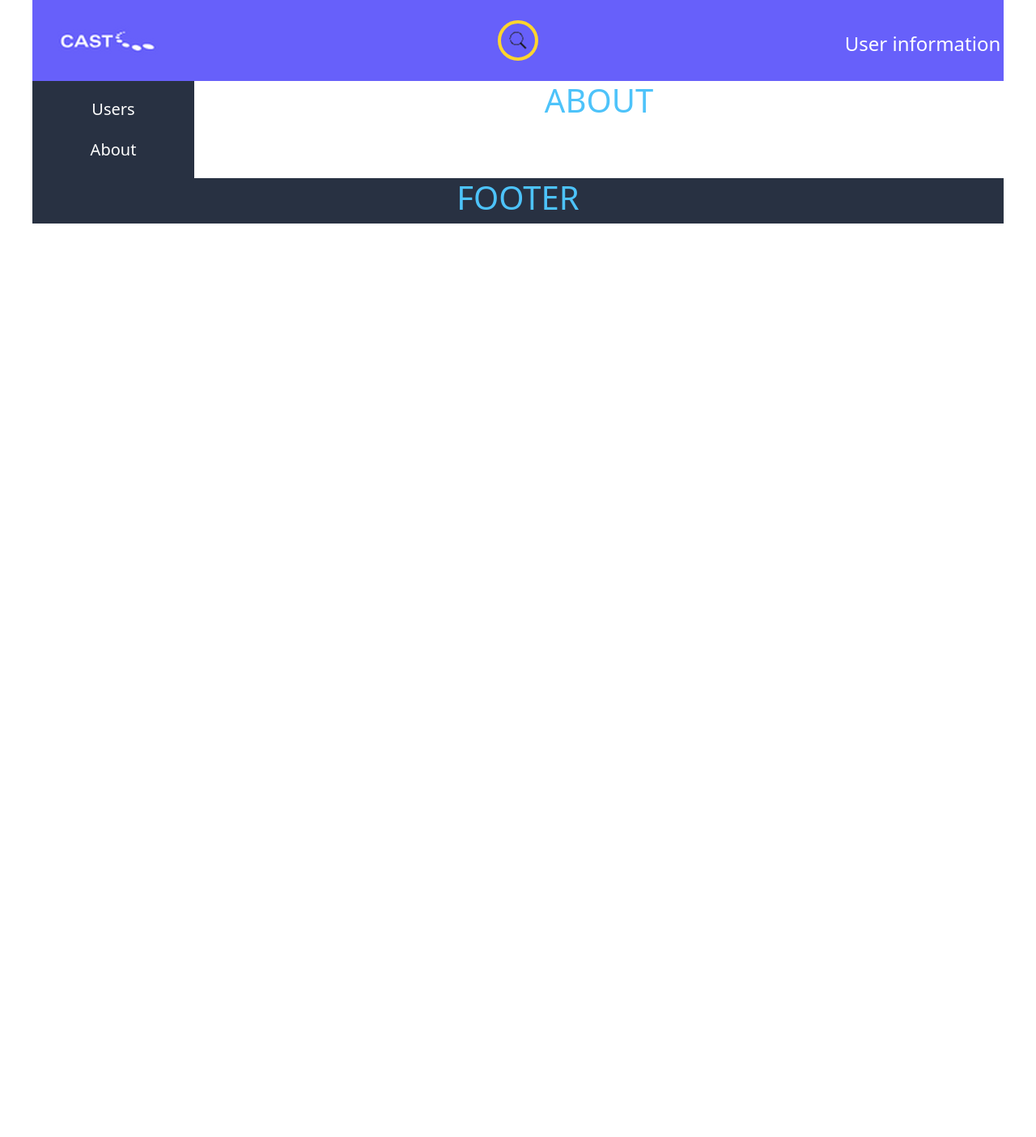
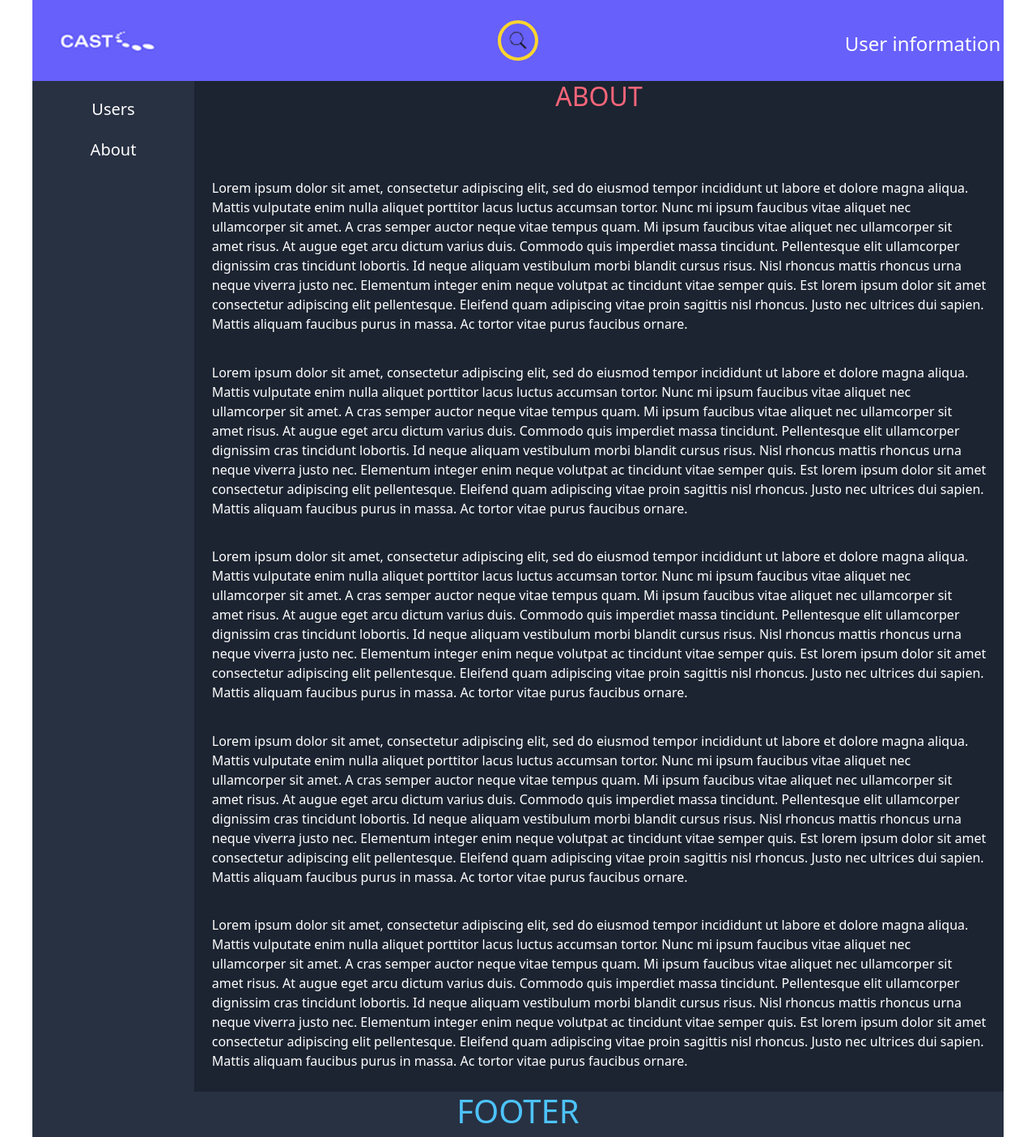
Before and after one commit to valnurray/lpr_front, a React (Create React App) app: page /about in a window 1280 px wide. Shown: the whole page at 81% size. Before the commit the page ends 800 px from the top, so only its background shows below. Built offline with nearby package versions, Linux system fonts and the light colour scheme.

Commit message:
css features

```diff
--- a/src/Components/AboutUs/About.js
+++ b/src/Components/AboutUs/About.js
@@ -1,9 +1,68 @@
 import React from "react";
+import styles from "./About.module.css"
 
 
 const About = () => {
-    return <div>
-        <h1>ABOUT</h1>
+    return <div className={styles.aboutwraper}>
+        <h2>ABOUT</h2>
+        <div className="container">
+            <p className={styles.textp}>
+                Lorem ipsum dolor sit amet, consectetur adipiscing elit, sed do eiusmod tempor incididunt ut labore et dolore magna aliqua.
+                Mattis vulputate enim nulla aliquet porttitor lacus luctus accumsan tortor. Nunc mi ipsum faucibus vitae aliquet nec ullamcorper sit amet.
+                A cras semper auctor neque vitae tempus quam. Mi ipsum faucibus vitae aliquet nec ullamcorper sit amet risus.
+                At augue eget arcu dictum varius duis.
+                Commodo quis imperdiet massa tincidunt. Pellentesque elit ullamcorper dignissim cras tincidunt lobortis.
+                Id neque aliquam vestibulum morbi blandit cursus risus.
+                Nisl rhoncus mattis rhoncus urna neque viverra justo nec. Elementum integer enim neque volutpat ac tincidunt vitae semper quis.
+                Est lorem ipsum dolor sit amet consectetur adipiscing elit pellentesque. Eleifend quam adipiscing vitae proin sagittis nisl rhoncus.
+                Justo nec ultrices dui sapien. Mattis aliquam faucibus purus in massa. Ac tortor vitae purus faucibus ornare.
+            </p>
+            <p className={styles.textp}>
+                Lorem ipsum dolor sit amet, consectetur adipiscing elit, sed do eiusmod tempor incididunt ut labore et dolore magna aliqua.
+                Mattis vulputate enim nulla aliquet porttitor lacus luctus accumsan tortor. Nunc mi ipsum faucibus vitae aliquet nec ullamcorper sit amet.
+                A cras semper auctor neque vitae tempus quam. Mi ipsum faucibus vitae aliquet nec ullamcorper sit amet risus.
+                At augue eget arcu dictum varius duis.
+                Commodo quis imperdiet massa tincidunt. Pellentesque elit ullamcorper dignissim cras tincidunt lobortis.
+                Id neque aliquam vestibulum morbi blandit cursus risus.
+                Nisl rhoncus mattis rhoncus urna neque viverra justo nec. Elementum integer enim neque volutpat ac tincidunt vitae semper quis.
+                Est lorem ipsum dolor sit amet consectetur adipiscing elit pellentesque. Eleifend quam adipiscing vitae proin sagittis nisl rhoncus.
+                Justo nec ultrices dui sapien. Mattis aliquam faucibus purus in massa. Ac tortor vitae purus faucibus ornare.
+            </p>
+            <p className={styles.textp}>
+                Lorem ipsum dolor sit amet, consectetur adipiscing elit, sed do eiusmod tempor incididunt ut labore et dolore magna aliqua.
+                Mattis vulputate enim nulla aliquet porttitor lacus luctus accumsan tortor. Nunc mi ipsum faucibus vitae aliquet nec ullamcorper sit amet.
+                A cras semper auctor neque vitae tempus quam. Mi ipsum faucibus vitae aliquet nec ullamcorper sit amet risus.
+                At augue eget arcu dictum varius duis.
+                Commodo quis imperdiet massa tincidunt. Pellentesque elit ullamcorper dignissim cras tincidunt lobortis.
+                Id neque aliquam vestibulum morbi blandit cursus risus.
+                Nisl rhoncus mattis rhoncus urna neque viverra justo nec. Elementum integer enim neque volutpat ac tincidunt vitae semper quis.
+                Est lorem ipsum dolor sit amet consectetur adipiscing elit pellentesque. Eleifend quam adipiscing vitae proin sagittis nisl rhoncus.
+                Justo nec ultrices dui sapien. Mattis aliquam faucibus purus in massa. Ac tortor vitae purus faucibus ornare.
+            </p>
+            <p className={styles.textp}>
+                Lorem ipsum dolor sit amet, consectetur adipiscing elit, sed do eiusmod tempor incididunt ut labore et dolore magna aliqua.
+                Mattis vulputate enim nulla aliquet porttitor lacus luctus accumsan tortor. Nunc mi ipsum faucibus vitae aliquet nec ullamcorper sit amet.
+                A cras semper auctor neque vitae tempus quam. Mi ipsum faucibus vitae aliquet nec ullamcorper sit amet risus.
+                At augue eget arcu dictum varius duis.
+                Commodo quis imperdiet massa tincidunt. Pellentesque elit ullamcorper dignissim cras tincidunt lobortis.
+                Id neque aliquam vestibulum morbi blandit cursus risus.
+                Nisl rhoncus mattis rhoncus urna neque viverra justo nec. Elementum integer enim neque volutpat ac tincidunt vitae semper quis.
+                Est lorem ipsum dolor sit amet consectetur adipiscing elit pellentesque. Eleifend quam adipiscing vitae proin sagittis nisl rhoncus.
+                Justo nec ultrices dui sapien. Mattis aliquam faucibus purus in massa. Ac tortor vitae purus faucibus ornare.
+            </p>
+            <p className={styles.textp}>
+                Lorem ipsum dolor sit amet, consectetur adipiscing elit, sed do eiusmod tempor incididunt ut labore et dolore magna aliqua.
+                Mattis vulputate enim nulla aliquet porttitor lacus luctus accumsan tortor. Nunc mi ipsum faucibus vitae aliquet nec ullamcorper sit amet.
+                A cras semper auctor neque vitae tempus quam. Mi ipsum faucibus vitae aliquet nec ullamcorper sit amet risus.
+                At augue eget arcu dictum varius duis.
+                Commodo quis imperdiet massa tincidunt. Pellentesque elit ullamcorper dignissim cras tincidunt lobortis.
+                Id neque aliquam vestibulum morbi blandit cursus risus.
+                Nisl rhoncus mattis rhoncus urna neque viverra justo nec. Elementum integer enim neque volutpat ac tincidunt vitae semper quis.
+                Est lorem ipsum dolor sit amet consectetur adipiscing elit pellentesque. Eleifend quam adipiscing vitae proin sagittis nisl rhoncus.
+                Justo nec ultrices dui sapien. Mattis aliquam faucibus purus in massa. Ac tortor vitae purus faucibus ornare.
+            </p>
+        </div>
+
     </div>
 }
 
--- /dev/null
+++ b/src/Components/AboutUs/About.module.css
@@ -0,0 +1,8 @@
+.aboutwraper {
+    color: white;
+    background-color: #1c2431;
+}
+
+.textp {
+    padding: 1%;
+}
--- a/src/Components/Category/CategoryComponent.js
+++ b/src/Components/BuisnessComponents/Category/CategoryComponent.js
@@ -1,5 +1,5 @@
 import React, {useState, useEffect} from 'react'
-import CategoryService from "../../Services/CategoryService";
+import CategoryService from "../../../Services/CategoryService";
 import styles from "./CategoryComponent.module.css"
 
 
--- a/src/Components/Content/ContentComponent.js
+++ b/src/Components/BuisnessComponents/Content/ContentComponent.js
@@ -1,5 +1,5 @@
 import React, {useEffect, useState} from "react";
-import ContentService from "../../Services/ContentService";
+import ContentService from "../../../Services/ContentService";
 import styles from "./ContentComponent.module.css"
 import {Container} from "react-bootstrap"
 
--- a/src/Components/Product/ProductComponent.js
+++ b/src/Components/BuisnessComponents/Product/ProductComponent.js
@@ -1,5 +1,5 @@
 import React, {useState, useEffect} from 'react'
-import ProductService from "../../Services/ProductService";
+import ProductService from "../../../Services/ProductService";
 import styles from "./ProductComponent.module.css";
 
 function ProductComponent() {
--- a/src/Components/User/UsersListComponent.js
+++ b/src/Components/BuisnessComponents/User/UsersListComponent.js
@@ -1,7 +1,7 @@
 import React, {useState, useEffect} from 'react'
 import {useNavigate} from 'react-router-dom';
-import UserService from "../../Services/UserService";
-import RoleService from "../../Services/RoleService";
+import UserService from "../../../Services/UserService";
+import RoleService from "../../../Services/RoleService";
 import styles from "./UserComponent.module.css"
 
 function UsersListComponent() {
--- a/src/Components/User/ViewUserComponent.js
+++ b/src/Components/BuisnessComponents/User/ViewUserComponent.js
@@ -1,8 +1,9 @@
 import React, {useEffect, useState} from 'react'
-import UserService from "../../Services/UserService";
-import { useNavigate } from 'react-router-dom';
+import UserService from "../../../Services/UserService";
+import {useNavigate} from 'react-router-dom';
 import {useParams} from "react-router-dom";
 import styles from './UserComponent.module.css'
+import RoleService from "../../../Services/RoleService";
 
 function ViewUserComponent(props) {
     const [user, setUser] = useState({
@@ -16,28 +17,43 @@ function ViewUserComponent(props) {
         //     roles: ''
         // }
     });
+
+    const [role, setRole] = useState({
+        roles: ''
+    });
+
     const navigate = useNavigate();
 
     const {id} = useParams();
+    const {roleid} = useParams();
+
 
     useEffect(() => {
         getUser()
     }, [])
 
+    useEffect( () => {
+        getRole()
+    }, [])
+
+    const getRole = () => {
+        RoleService.getRoleById(id).then((response) => {
+            setRole(response.data);
+        });
+
+    }
     const getUser = () => {
         UserService.getUserById(id).then((response) => {
-            // ArticleService.getArticleById(props.match.params.id).then((response) => {
             setUser(response.data);
         });
     }
-
 
     const cancel = () => {
         navigate('/users');
     }
 
     return (
-        <div  className="container">
+        <div className="container">
             <br></br>
             <div className="card col-md-6 offset-md-3">
                 <h3 className="text-center">View User Details</h3>
@@ -48,7 +64,7 @@ function ViewUserComponent(props) {
                     <div className="row">
                         <label> User Login: {user.login}</label>
                     </div>
-                    <div className = "row">
+                    <div className="row">
                         <label> User Credentials: {user.credentials}</label>
                     </div>
                     <div className="row">
@@ -61,13 +77,11 @@ function ViewUserComponent(props) {
                         <label> User birthday: {user.birthday ? null : 'not specified'}</label>
                     </div>
                     <div className="row">
-                        <label> User Role: {user.roleId}</label>
-                        {/*<label> User Role {user.map(user => <div>{user.roles}</div>)}</label>*/}
+                        <label> User Role: {role.roles}</label>
                     </div>
                 </div>
             </div>
-            {/*<button className="btn btn-danger" onClick={cancel} style={{margin: "10px"}}>HOME*/}
-            <button className={styles.homebutton} onClick={cancel}>HOME
+            <button className={styles.homebutton} onClick={cancel}>BACK
             </button>
         </div>
     )
```
Also changed, not shown: src/App.js (+5 -5 lines), src/Components/BuisnessComponents/Category/CategoryComponent.module.css (renamed from src/Components/Category/CategoryComponent.module.css), src/Components/BuisnessComponents/Content/ContentComponent.module.css (renamed from src/Components/Content/ContentComponent.module.css), src/Components/BuisnessComponents/Product/ProductComponent.module.css (added), src/Components/BuisnessComponents/User/UserComponent.module.css (renamed from src/Components/User/UserComponent.module.css).
